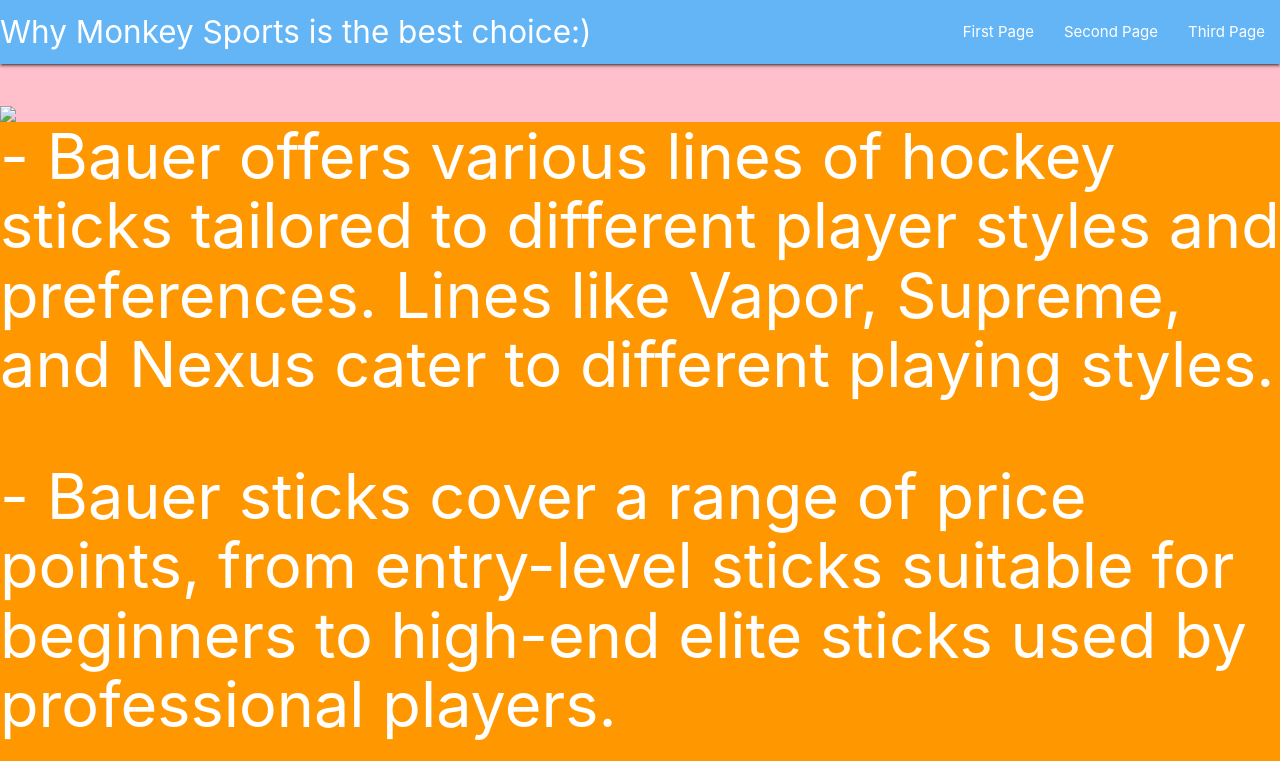
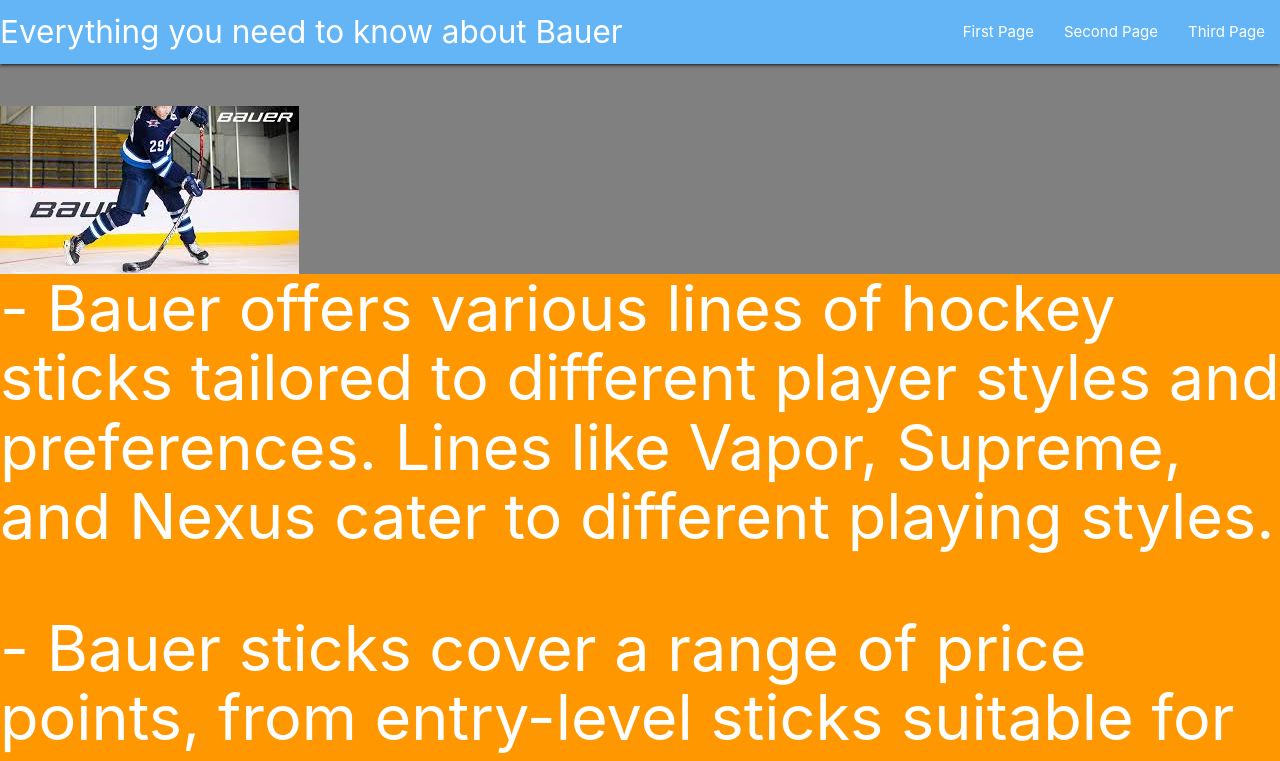
Before and after one commit to lcecere874/lcecere874.github.io, a plain HTML site: page index.html in a window 1280 px wide. Shown: the top 761 px of the page. Drawn offline with nearby package versions, Linux system fonts and the light colour scheme.

Commit message:
Update index.html

```diff
--- a/index.html
+++ b/index.html
@@ -1,7 +1,7 @@
 <HTML>
     <head>
         <style>
-        body {background-color: Pink;}
+        body {background-color: Grey;}
         </style>
       <title> Why Bauer is the best choice for hockey sticks </title>
       <meta conent="Example Programming">
@@ -13,7 +13,7 @@
       <script src="https://cdnjs.cloudfare.com/ajax/libs/materialize/1.0.0/js/materialize.min.js/materialize.min.js"></script>
      <nav>
         <div class="blue lighten-2 nav-wrapper">
-          <a href="#" class="brand-logo">Why Monkey Sports is the best choice:)</a>
+          <a href="#" class="brand-logo">Everything you need to know about Bauer</a>
           <ul id="nav-mobile" class="right hide-on-med-and-down">
             <li><a href="index.html">First Page</a></li>
             <li><a href="page2.html">Second Page</a></li>
@@ -25,7 +25,7 @@
     <body>
 
        <h1>
-       <img src="download.jpg"
+       <img src="images.jpg"
        <p>
      <div class="section.deep orange" id="top-div">
       - Bauer offers various lines of hockey sticks tailored to different player styles and preferences. Lines like Vapor, Supreme, and Nexus cater to different playing styles.
```
